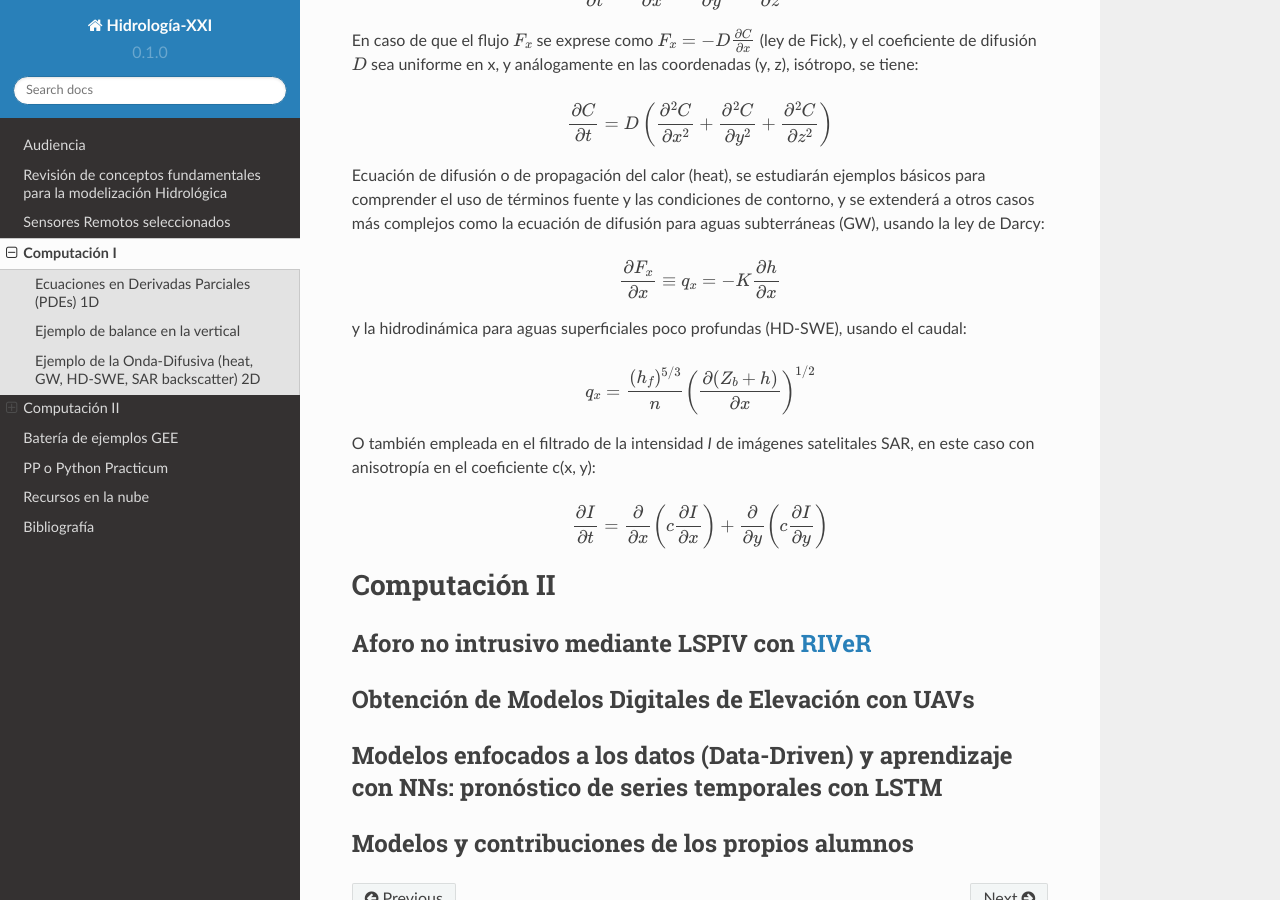
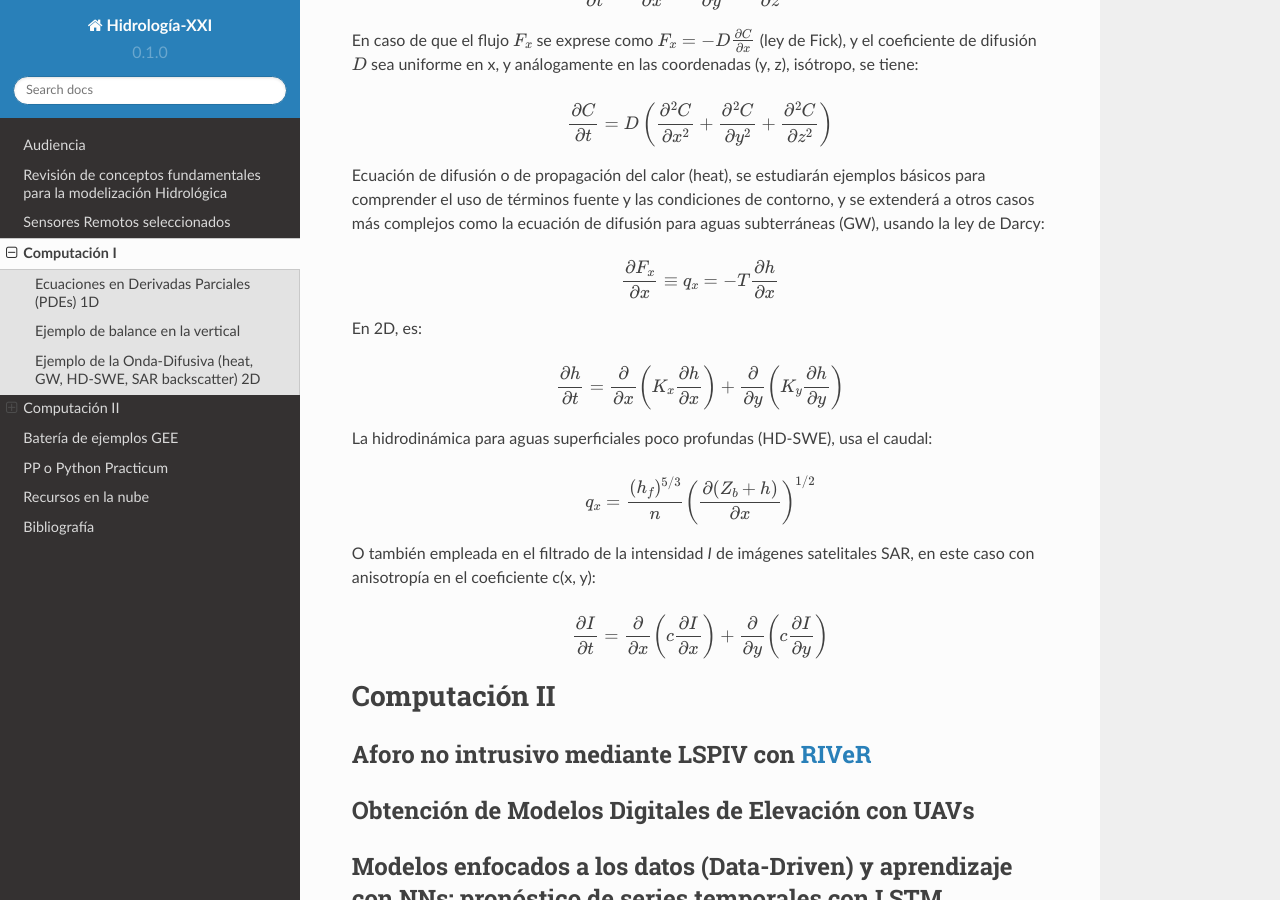
Before and after one commit to ivillamadrid/HidrologiaXXI, a Sphinx documentation site: the page built from docs/source/computacion.rst, in a window 1280 px wide and 900 px high, scrolled down 793 px. Built offline with Sphinx 7.4.7 and the Read the Docs theme 2.0.0, drawn with Linux system fonts in a browser that asks for light colours.

Commit message:
Update computacion.rst

```diff
--- a/docs/source/computacion.rst
+++ b/docs/source/computacion.rst
@@ -46,9 +46,15 @@ y se extenderá a otros casos más complejos como la ecuación de difusión para
 
 .. math::
 
-  \frac{\partial F_x}{\partial x} \equiv q_x = -K  \frac{\partial h}{\partial x}
+  \frac{\partial F_x}{\partial x} \equiv q_x = -T  \frac{\partial h}{\partial x}
 
-y la hidrodinámica para aguas superficiales poco profundas (HD-SWE), usando el caudal:
+En 2D, es:
+
+.. math::
+
+  \frac{\partial h}{\partial t}=\frac{\partial }{\partial x}  \left( K_x \frac{\partial h}{\partial x} \right) + \frac{\partial }{\partial y}  \left( K_y \frac{\partial h}{\partial y} \right)
+
+La hidrodinámica para aguas superficiales poco profundas (HD-SWE), usa el caudal:
 
 .. math::
 
```
